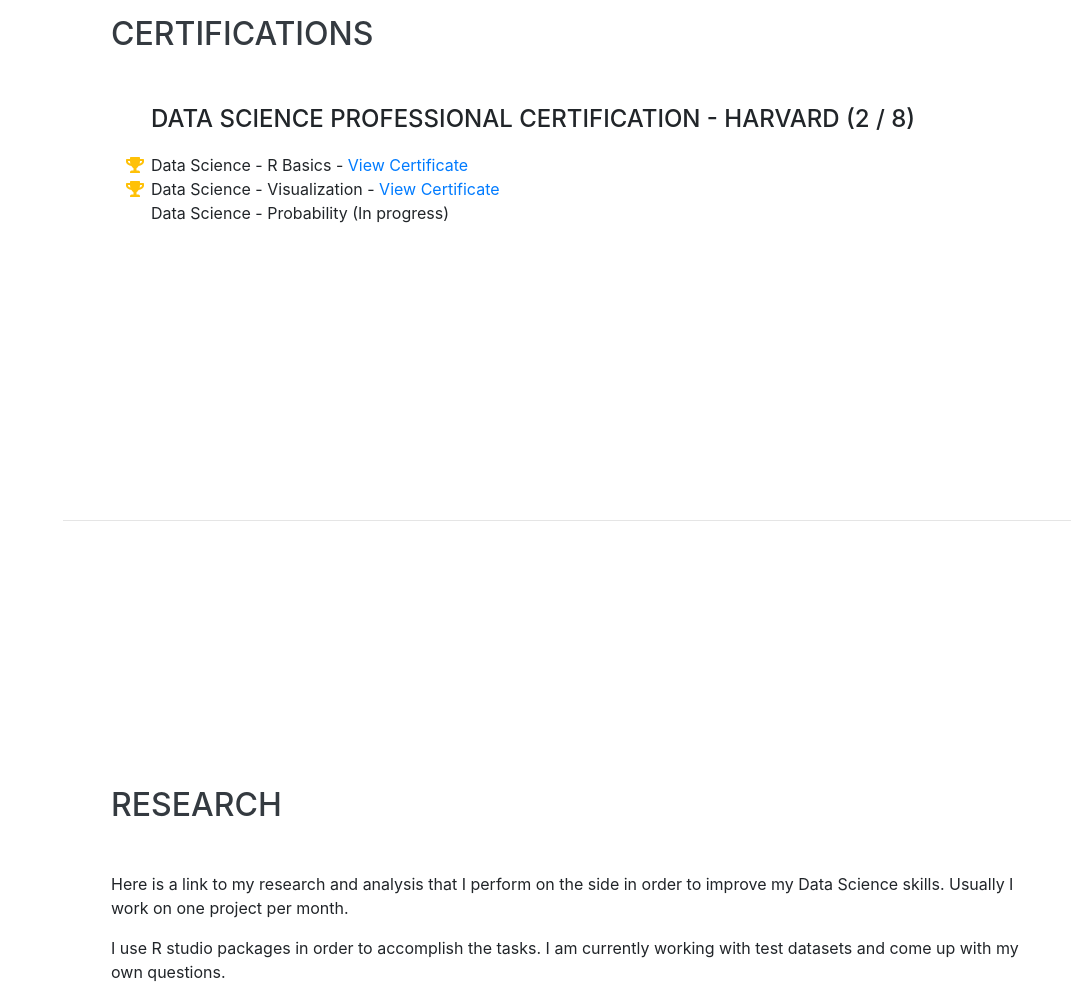
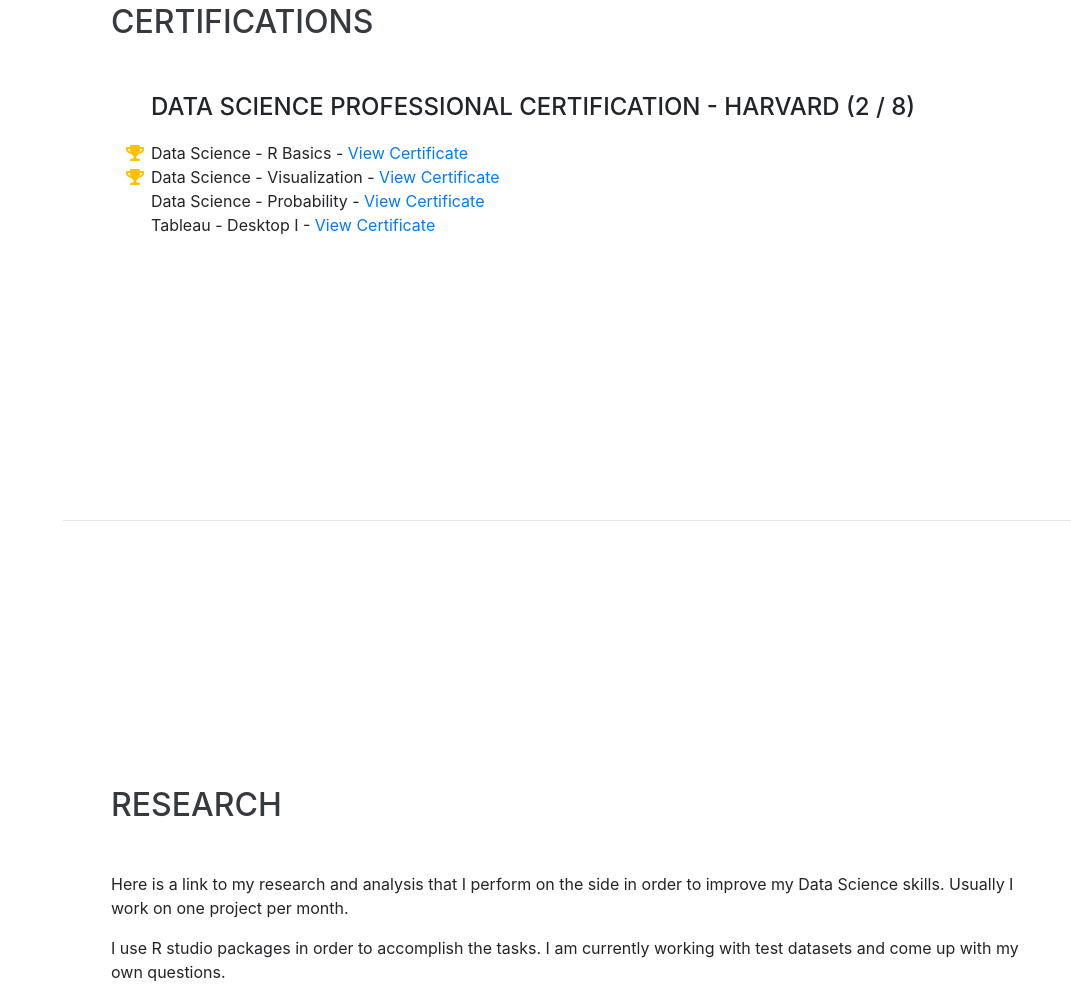
Before and after one commit to MurtazaBadshah121/MurtazaBadshah121.github.io, a website with bundled scripts: page index.html in a window 1280 px wide. Shown: the part 3705-4694 px from the top of the page, without its empty margins (209-1280 px from the left). Built offline with nearby package versions, Linux system fonts and the light colour scheme; a web font is replaced by a local one.

Commit message:
certificates added

```diff
--- a/index.html
+++ b/index.html
@@ -241,7 +241,9 @@
             <i class="fa-li fa fa-trophy text-warning"></i>
             Data Science - Visualization - <a href="https://courses.edx.org/certificates/13abd461754d49c298f6c9675faac891" class="stretched-link">View Certificate</a></li>
           <li>
-            Data Science - Probability (In progress) </li>
+            Data Science - Probability - <a href="https://courses.edx.org/certificates/6f5b75aa8f6f4a0385e3e3c2d1c6d04f" class="stretched-link">View Certificate</a> </li>
+            <li>
+            Tableau - Desktop I - <a href="https://verify.skilljar.com/c/xqq5ad8tkfea" class="stretched-link">View Certificate</a> </li>
         </ul>
       </div>
     </section>
```
